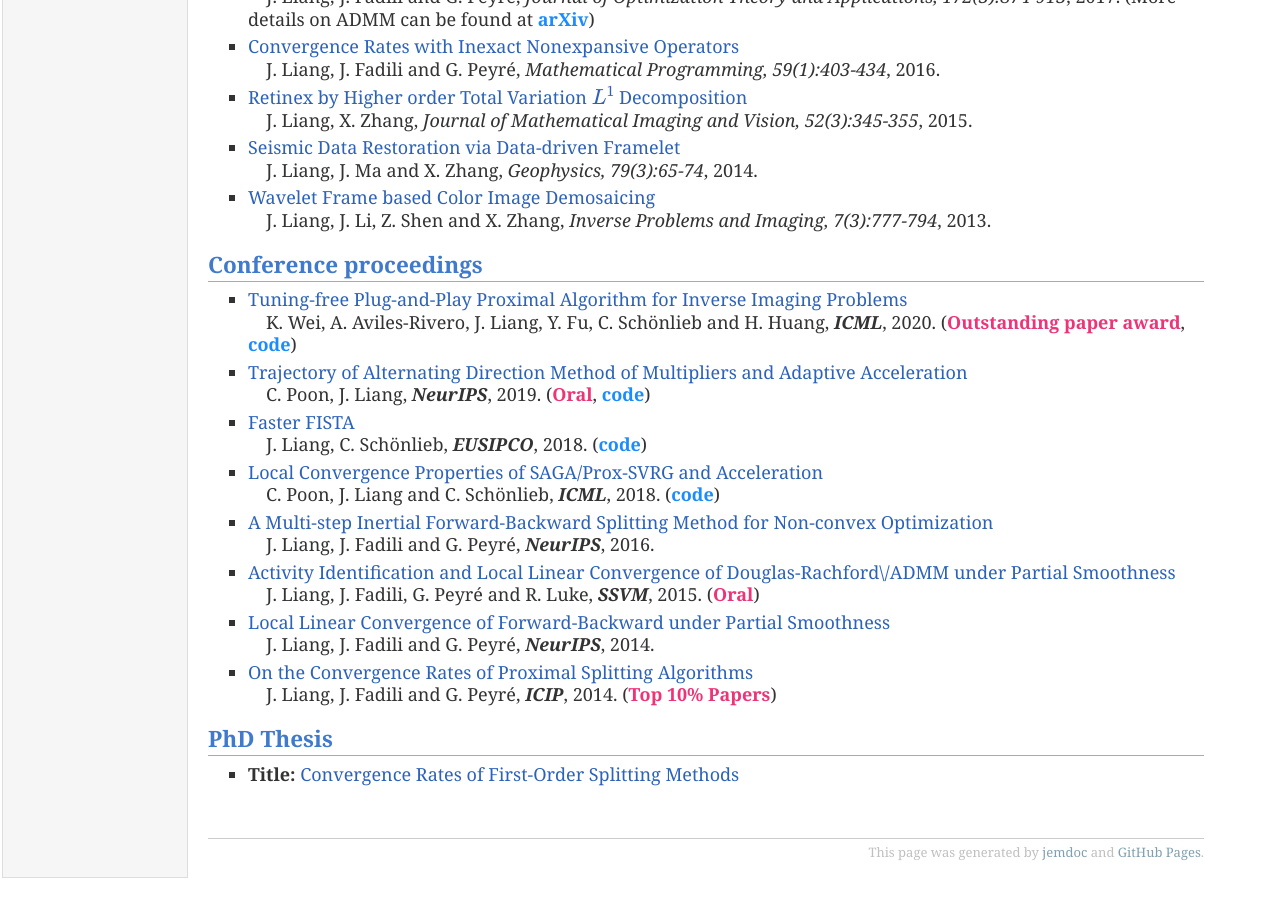
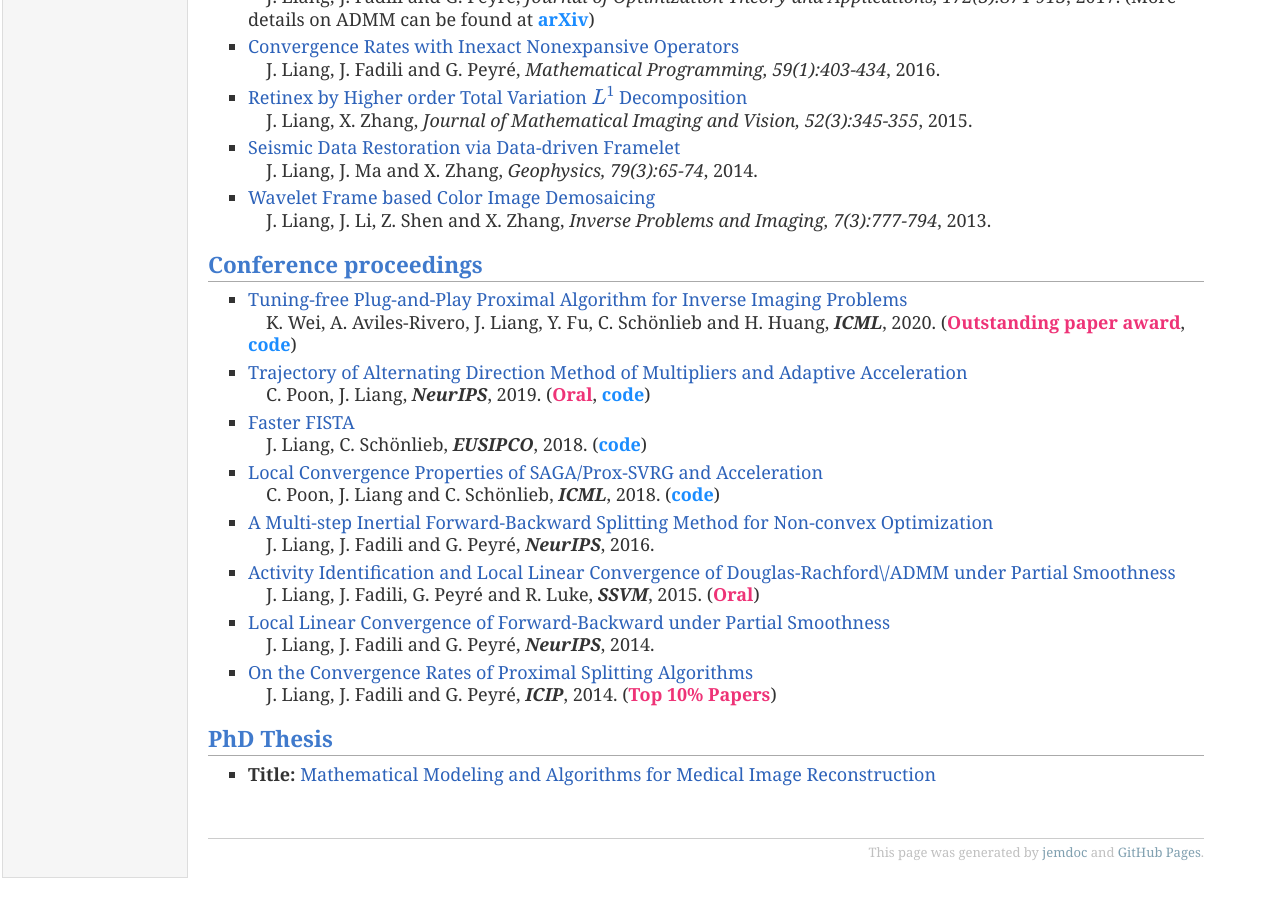
Before and after one commit to QqDing/QqDing.github.io, a Jekyll site: the page built from publication.md, in a window 1280 px wide and 900 px high, scrolled down 903 px. Built offline with Jekyll 4.4.1, drawn with Linux system fonts in a browser that asks for light colours; some of the changed text lies outside the part shown.

Commit message:
Update publication.md

```diff
--- a/publication.md
+++ b/publication.md
@@ -49,7 +49,7 @@ description: Preprints, Journal papers, Conference proceedings
 <!-- <div id="thesis" class="tabcontent"> -->
 <ul>
     <li>
-      <b>Title:</b> <a href="assets/files/thesis.pdf">Convergence Rates of First-Order Splitting Methods</a>
+      <b>Title:</b> <a href="assets/files/thesis.pdf">Mathematical Modeling and Algorithms for Medical Image Reconstruction</a>
     </li>
  <!--    <li>
       <b>Chapter 4</b> contains unpublished result on a general multi-step inertial operator splitting scheme for monotone inclusion problem, which can be used to derive multi-step inertial versions of
```
Also changed, not shown: other parts of publication.md (+1 -1 lines).
